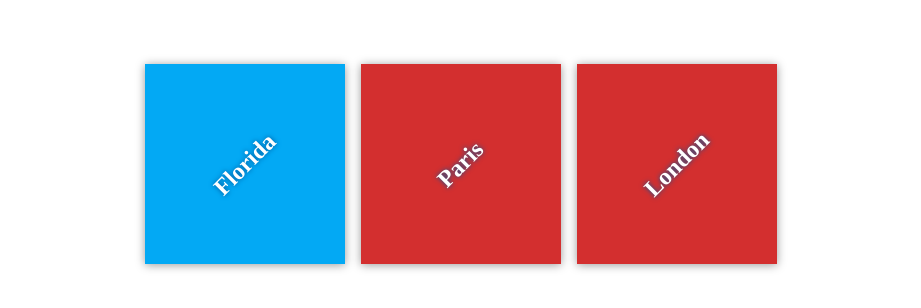
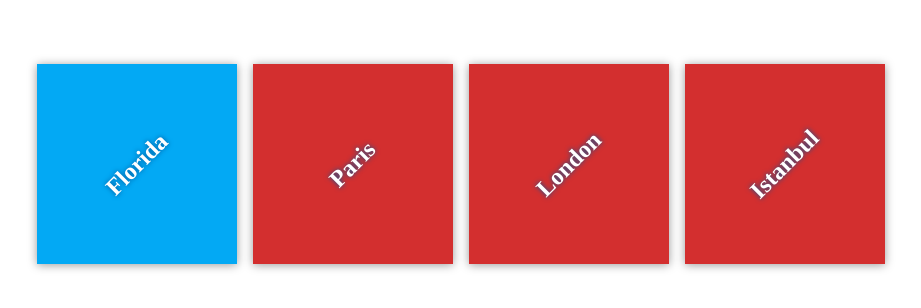
Before and after one commit to navatar5/my-travel-plans, a plain HTML site: page index.html in a window 1280 px wide. Shown: the part 236-544 px from the top of the page, without its empty margins (179-1100 px from the left). Drawn offline with Linux system fonts and the light colour scheme; files that its build step writes are made by us from their sources.

Commit message:
Added destination - Istanbul

```diff
--- a/index.html
+++ b/index.html
@@ -21,6 +21,10 @@
             <div class="destination" id="paris">
                 <h2>London</h2>
             </div>
+
+            <div class="destination" id="paris">
+                <h2>Istanbul</h2>
+            </div>
         </div>
     </div>
 
```
